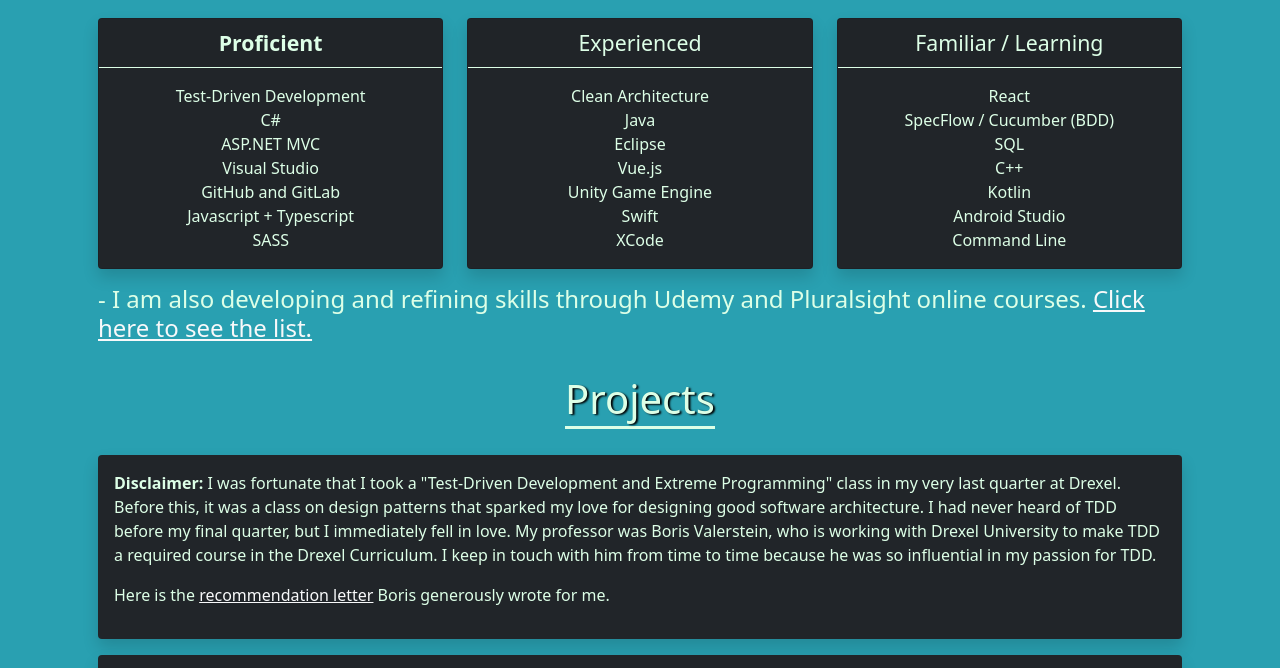
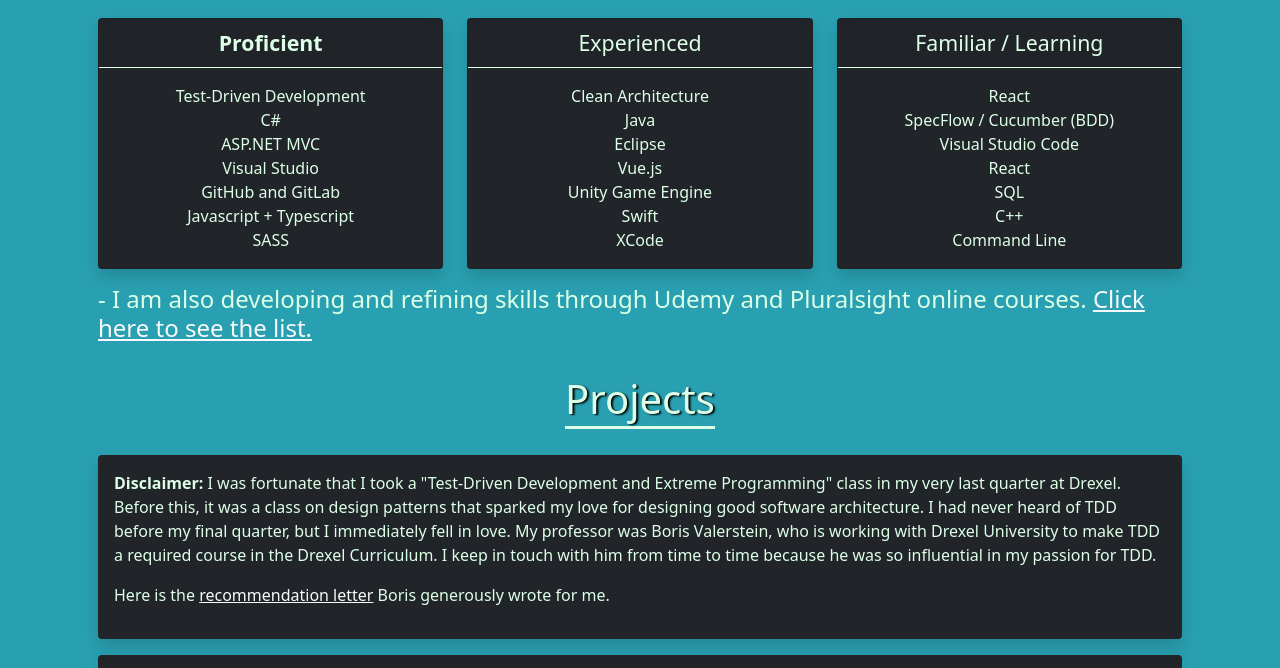
Before and after one commit to VincentShaneFinn/VincentShaneFinn.github.io, a plain HTML site: page index.html in a window 1280 px wide. Shown: the part 900-1568 px from the top of the page. Drawn offline with Linux system fonts and the light colour scheme.

Commit message:
added react

```diff
--- a/index.html
+++ b/index.html
@@ -255,10 +255,10 @@
                             <div class="card-body">
                                 <div>React</div>
                                 <div>SpecFlow / Cucumber (BDD)</div>
+                                <div>Visual Studio Code</div>
+                                <div>React</div>
                                 <div>SQL</div>
                                 <div>C++</div>
-                                <div>Kotlin</div>
-                                <div>Android Studio</div>
                                 <div>Command Line</div>
                             </div>
                         </div>
```
